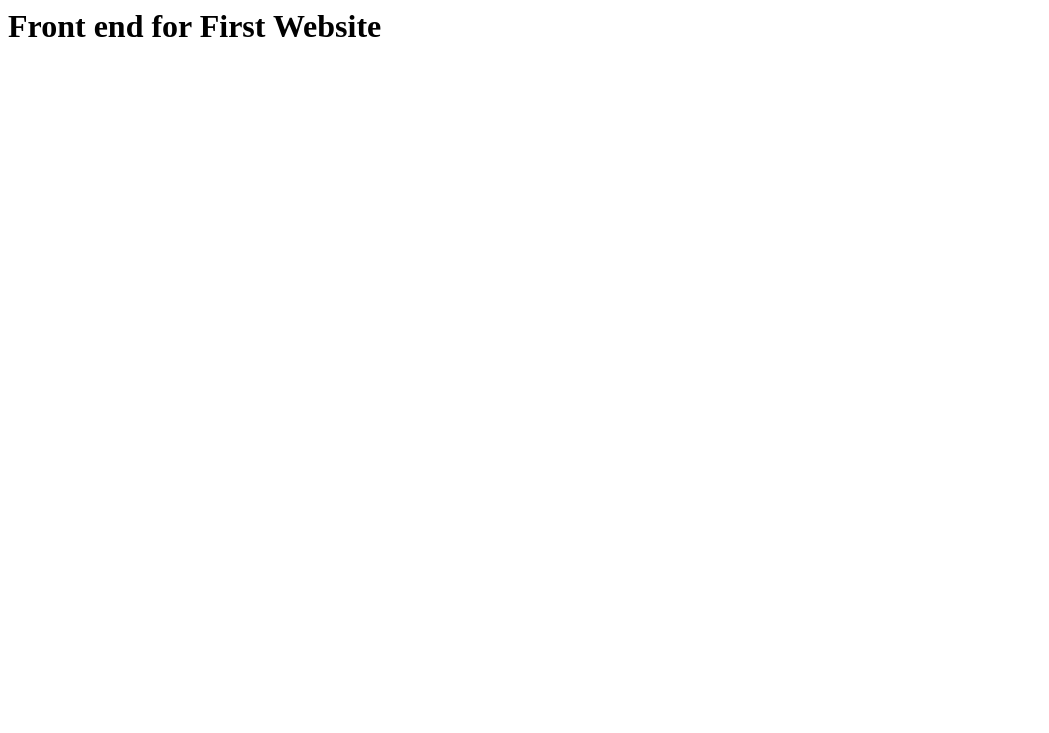
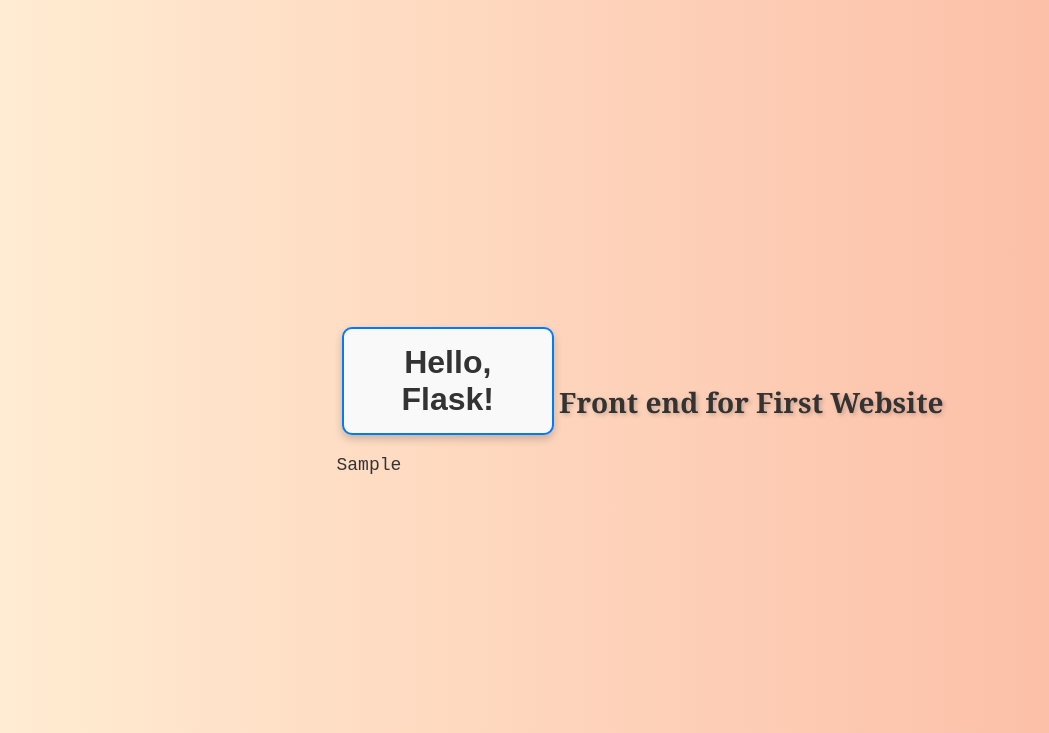
Before and after one commit to gitansha/AI_Big_Data_in_business, a Flask app: template templates/index.html in a window 1280 px wide. Shown: the top 733 px of the page, without its empty margins (0-1049 px from the left). Run offline with Flask 3, Linux system fonts and the light colour scheme; the template is opened without the code that fills it: most values are stand-ins (such as "Sample title", 1, 10 or a date in 2020).

Commit message:
updated code to show some css

```diff
--- a/app.py
+++ b/app.py
@@ -9,4 +9,4 @@
     return(render_template('index.html'))
 
 if __name__ == "__main__":
-    app.run()
+    app.run(port = 1111)
--- a/static/styles.css
+++ b/static/styles.css
@@ -40,6 +40,20 @@
     font-family: 'Georgia', serif;
     text-shadow: 2px 2px 4px rgba(0, 0, 0, 0.2);
 }
+
+h1 {
+    font-size: 32px;
+    color: #333;
+    text-align: center;
+    padding: 15px;
+    margin: 20px auto;
+    border: 2px solid #007bff; /* Creates the box */
+    border-radius: 10px; /* Rounds the corners of the box */
+    background: #f9f9f9; /* Light background for the box */
+    box-shadow: 0 4px 8px rgba(0, 0, 0, 0.2); /* Adds a shadow for depth */
+    max-width: 80%; /* Ensures the box is not too wide */
+}
+
 
 form {
     margin: 20px 0;
--- a/templates/index.html
+++ b/templates/index.html
@@ -1 +1,19 @@
-<H1> Front end for First Website </H1>
+<head>
+    <meta charset="UTF-8">
+    <meta name="viewport" content="width=device-width, initial-scale=1.0">
+    <title>Flask Example</title>
+    <link rel="stylesheet" href="{{ url_for('static', filename='styles.css') }}">
+
+</head>
+
+<body>
+    <div class=“container>
+        <h1>Hello, Flask!</h1>
+        <p class="small-text">{{r}}</p>
+        <!-- Your other HTML content goes here -->
+        <script src="{{ url_for('static', filename='script.js') }}"></script>
+    </div>
+
+    <H2> Front end for First Website </H2>
+
+</body>
```
